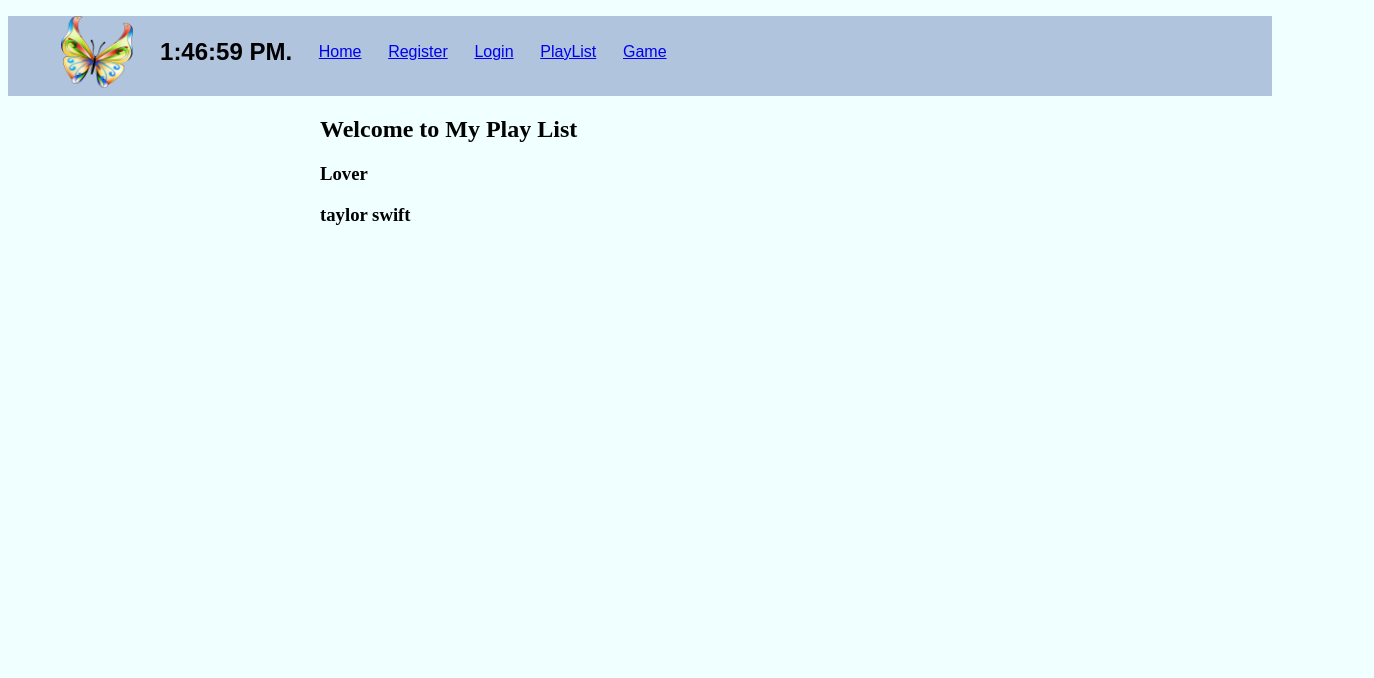
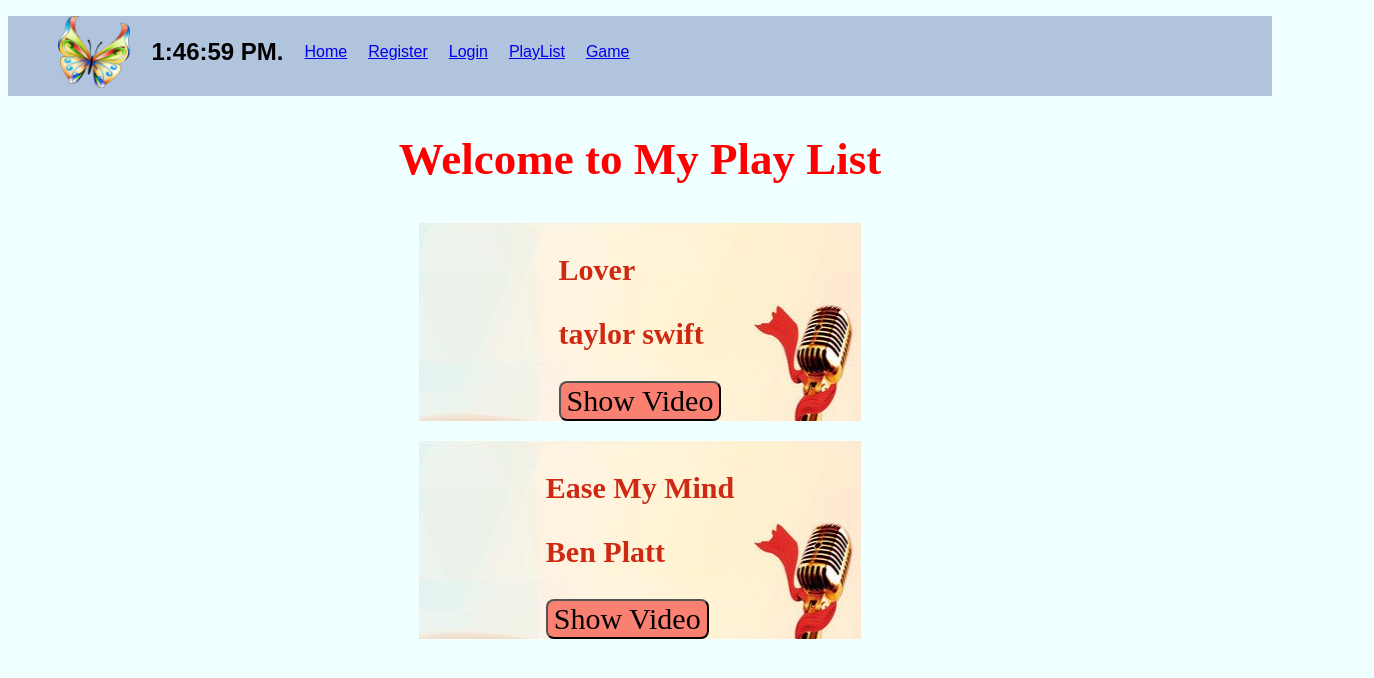
Before and after one commit to Galit1321/FullApp_react, a React (Create React App) app in the folder client/: page /PlayList in a window 1280 px wide. Shown: the top 678 px of the page, 1374 px wide, since content can reach past the window. Built offline with nearby package versions, Linux system fonts and the light colour scheme.

Commit message:
video css done commit

```diff
--- a/client/src/Playlist.js
+++ b/client/src/Playlist.js
@@ -6,23 +6,31 @@
     constructor(props) {
         super(props);
         this.state = {
-          data:[{artist:"taylor swift",song:"Lover",url:"https://www.youtube.com/watch?v=-BjZmE2gtdo",}],
+          data:[{artist:"taylor swift",song:"Lover",url:"https://www.youtube.com/watch?v=-BjZmE2gtdo",},
+        {artist:"Ben Platt",song:"Ease My Mind",url:"https://www.youtube.com/watch?v=UCKbw9OJIcg"}],
         };
       }
-
-
+    /*  componentDidMount() {
+        this.getDataFromDb();
+      }
+      getDataFromDb = () => {
+        fetch("http://localhost:3001/api/getData")
+          .then(data => data.json())
+          .then(res => this.setState({ data: res.data }));
+      };
+     */
 render(){
     const data=this.state.data;
     return(
             <div>
-            <div className="header1">
+            <div className="Headline">
             <h2 >Welcome to My Play List</h2>
             </div>
 
             {data.length <= 0
             ? "NO DB ENTRIES YET"
             : data.map(dat => (
-              <Video data={dat}/>
+              <Video key={dat.url} data={dat}/>
               ))}
 
 
--- a/client/src/Video.js
+++ b/client/src/Video.js
@@ -1,5 +1,6 @@
 import React from 'react';
 import ReactPlayer from 'react-player';
+import "./css/Videos.css"
 
 
 
@@ -9,19 +10,29 @@
         super(props);
         let data=props.data;
         this.state={
+            visible:"hiddenYouTube",
             url:data.url,
             name:data.artist,
             song: data.song,
         }
       }
 
-
+      ChangeVis = () => {
+        this.setState({visible: "visibleYouTube"})
+      }
     render(){
 
         return(<div className="videoContainer">
+        <div className="header1">
         <h3>{this.state.song}</h3>
         <h3>{this.state.name}</h3>
-        <ReactPlayer url={this.state.url}></ReactPlayer>
+        <button className="btnPlay" onClick={this.ChangeVis}>Show Video</button>
+        </div>
+
+        <div className={this.state.visible} >
+        <ReactPlayer url={this.state.url}  ></ReactPlayer>
+        </div>
+
         </div>);
     }
 }
--- a/client/src/css/App.css
+++ b/client/src/css/App.css
@@ -5,6 +5,11 @@
   align-items: center;
 
 }
+.Headline{
+  font-family: 'French Script MT';
+  font-size: 30px;
+  color: red;
+  }
 
 img {
   width: 9vh;
--- a/client/src/css/Videos.css
+++ b/client/src/css/Videos.css
@@ -1,28 +1,41 @@
-.header1{
-    display: flex;
-    justify-content: center;
-    align-items: center;
+.header1 h3{
     align-self: center;
-    font-family: 'Gill Sans', 'Gill Sans MT', Calibri, 'Trebuchet MS', sans-serif;
-    color: mediumblue;
+  font-family: 'Bradley Hand ITC';
+    color: rgb(206, 41, 19);
+    font-size:30px ;
+}
+* {
+  box-sizing: border-box;
+}
+.btnPlay{
+  background-color:salmon;
+  border-radius: 8px;
+  font-family: 'French Script MT';
+  font-size: 30px;
+  }
+
+  .btnPlay:hover{
+    background-color:rgb(255,143,143);
+    ;
+
+    }
+.videoContainer{
+  background-image: url("./videoBackground.jpg");
+  align-items: center;
+  display: flex;
+  margin: 20px;
+  justify-content: center;
+  align-content: center;
+
+
+}
+.hiddenYouTube{
+  visibility: hidden;
+  height: 0px;
+  width: 0px;
 }
 
-table{
-    width: flex;
-    font: outline;
-    align-items: center;
-    border-collapse: collapse;
+.visibleYouTube{
+  visibility: visible;
 
-  }
-
-  th{
-    margin: 0%;
-    padding: 0%;
-  }
-.tr_row{
-    font-size: 7vh;
-    font-family:'Bradley Hand ITC', sans-serif;
-    margin: 0px,0px,30px,10px;
-    background-color: rgb(133, 125, 182);
-    align-content: center;
-  }
+}
```
Also changed, not shown: client/src/css/videoBackground.jpg (added).
